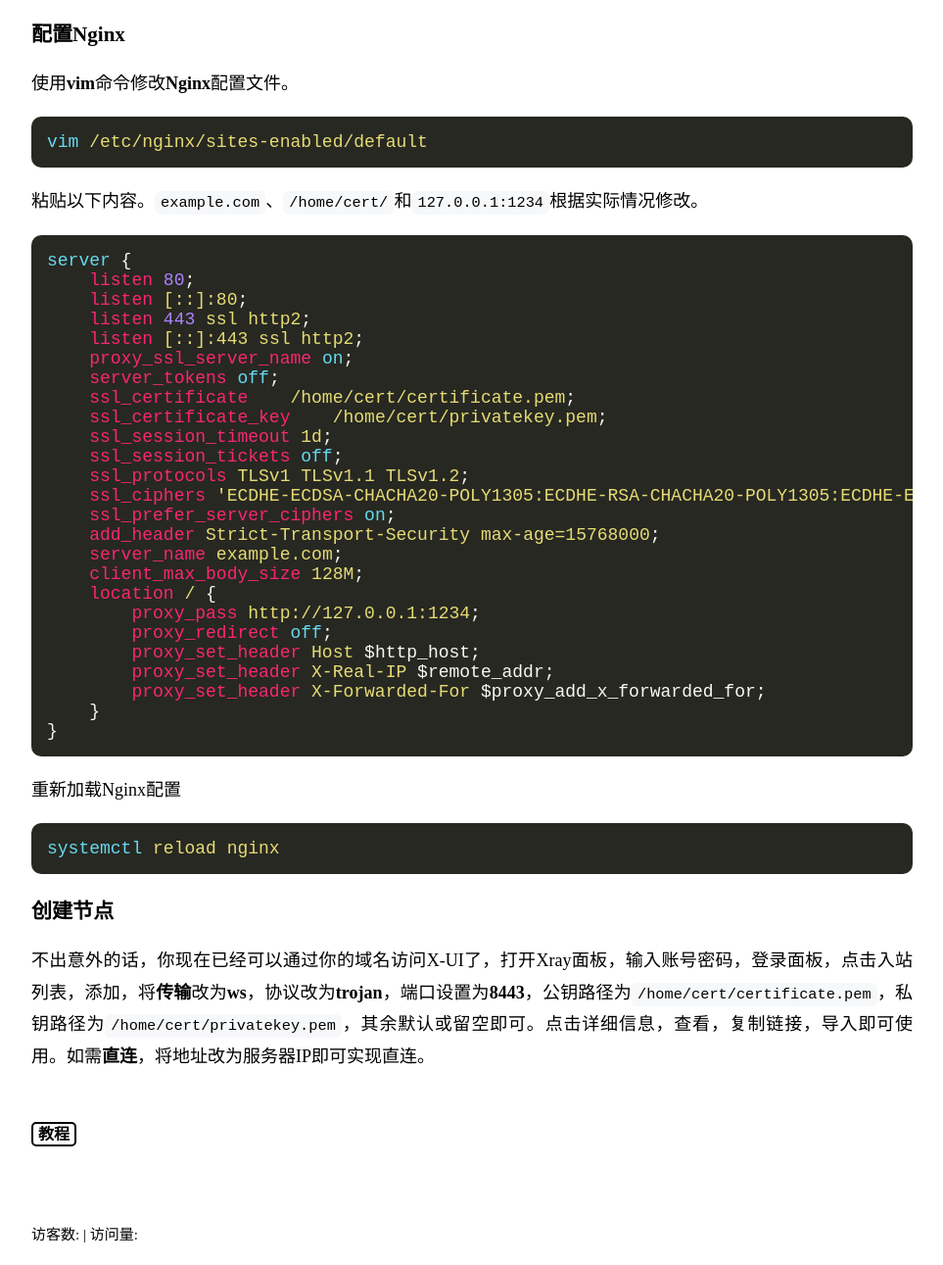
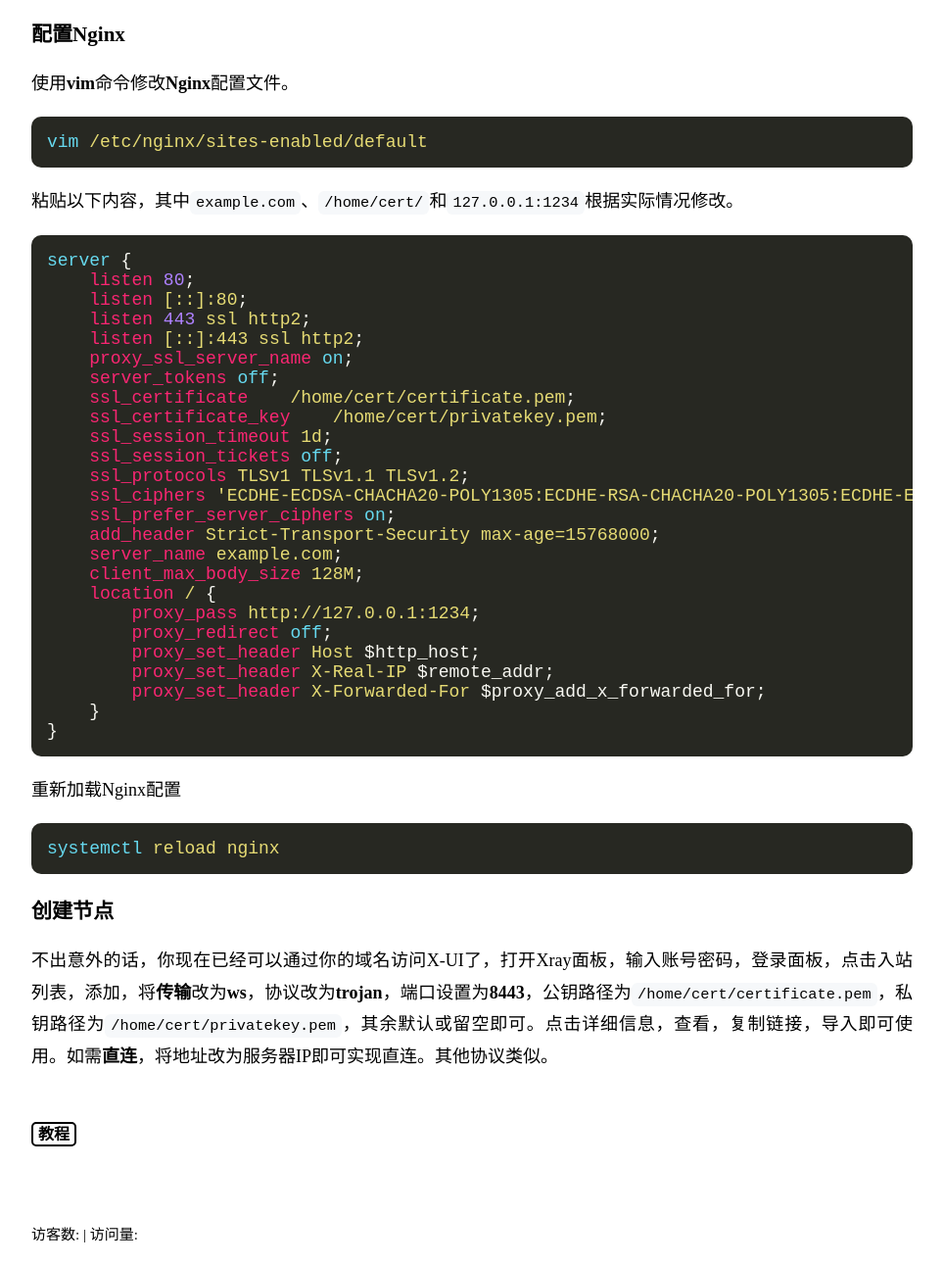
Before and after one commit to EdisonFrey/EdisonFrey.github.io, a plain HTML site: page posts/debian-x-ui/index.html in a window 1280 px wide. Shown: the part 2444-3735 px from the top of the page at 98% size, without its empty margins (158-1121 px from the left). Drawn offline with Linux system fonts and the light colour scheme; some packages are replaced by stand-ins of ours; a script that the page names is missing.

Commit message:
Add files via upload EdisonFrey/Notes@e3c787e7c584f382b3264e34f0c6028f94557207

```diff
--- a/posts/debian-x-ui/index.html
+++ b/posts/debian-x-ui/index.html
@@ -164,7 +164,7 @@
 </span></span></code></pre></div><h3 id="配置nginx">配置Nginx</h3>
 <p>使用<strong>vim</strong>命令修改<strong>Nginx</strong>配置文件。</p>
 <div class="highlight"><pre tabindex="0" style="color:#f8f8f2;background-color:#272822;-moz-tab-size:4;-o-tab-size:4;tab-size:4;"><code class="language-nginx" data-lang="nginx"><span style="display:flex;"><span><span style="color:#66d9ef">vim</span> <span style="color:#e6db74">/etc/nginx/sites-enabled/default</span>
-</span></span></code></pre></div><p>粘贴以下内容。<code>example.com</code>、<code>/home/cert/</code>和<code>127.0.0.1:1234</code>根据实际情况修改。</p>
+</span></span></code></pre></div><p>粘贴以下内容，其中<code>example.com</code>、<code>/home/cert/</code>和<code>127.0.0.1:1234</code>根据实际情况修改。</p>
 <div class="highlight"><pre tabindex="0" style="color:#f8f8f2;background-color:#272822;-moz-tab-size:4;-o-tab-size:4;tab-size:4;"><code class="language-nginx" data-lang="nginx"><span style="display:flex;"><span><span style="color:#66d9ef">server</span> {
 </span></span><span style="display:flex;"><span>	<span style="color:#f92672">listen</span> <span style="color:#ae81ff">80</span>;
 </span></span><span style="display:flex;"><span>	<span style="color:#f92672">listen</span> <span style="color:#e6db74">[::]:80</span>;
@@ -193,7 +193,7 @@
 </span></span></code></pre></div><p>重新加载Nginx配置</p>
 <div class="highlight"><pre tabindex="0" style="color:#f8f8f2;background-color:#272822;-moz-tab-size:4;-o-tab-size:4;tab-size:4;"><code class="language-nginx" data-lang="nginx"><span style="display:flex;"><span><span style="color:#66d9ef">systemctl</span> <span style="color:#e6db74">reload</span> <span style="color:#e6db74">nginx</span>
 </span></span></code></pre></div><h3 id="创建节点">创建节点</h3>
-<p>不出意外的话，你现在已经可以通过你的域名访问X-UI了，打开Xray面板，输入账号密码，登录面板，点击入站列表，添加，将<strong>传输</strong>改为<strong>ws</strong>，协议改为<strong>trojan</strong>，端口设置为<strong>8443</strong>，公钥路径为<code>/home/cert/certificate.pem</code>，私钥路径为<code>/home/cert/privatekey.pem</code>，其余默认或留空即可。点击详细信息，查看，复制链接，导入即可使用。如需<strong>直连</strong>，将地址改为服务器IP即可实现直连。</p>
+<p>不出意外的话，你现在已经可以通过你的域名访问X-UI了，打开Xray面板，输入账号密码，登录面板，点击入站列表，添加，将<strong>传输</strong>改为<strong>ws</strong>，协议改为<strong>trojan</strong>，端口设置为<strong>8443</strong>，公钥路径为<code>/home/cert/certificate.pem</code>，私钥路径为<code>/home/cert/privatekey.pem</code>，其余默认或留空即可。点击详细信息，查看，复制链接，导入即可使用。如需<strong>直连</strong>，将地址改为服务器IP即可实现直连。其他协议类似。</p>
 
         </div>
         <div class="row middle-xs">
```
